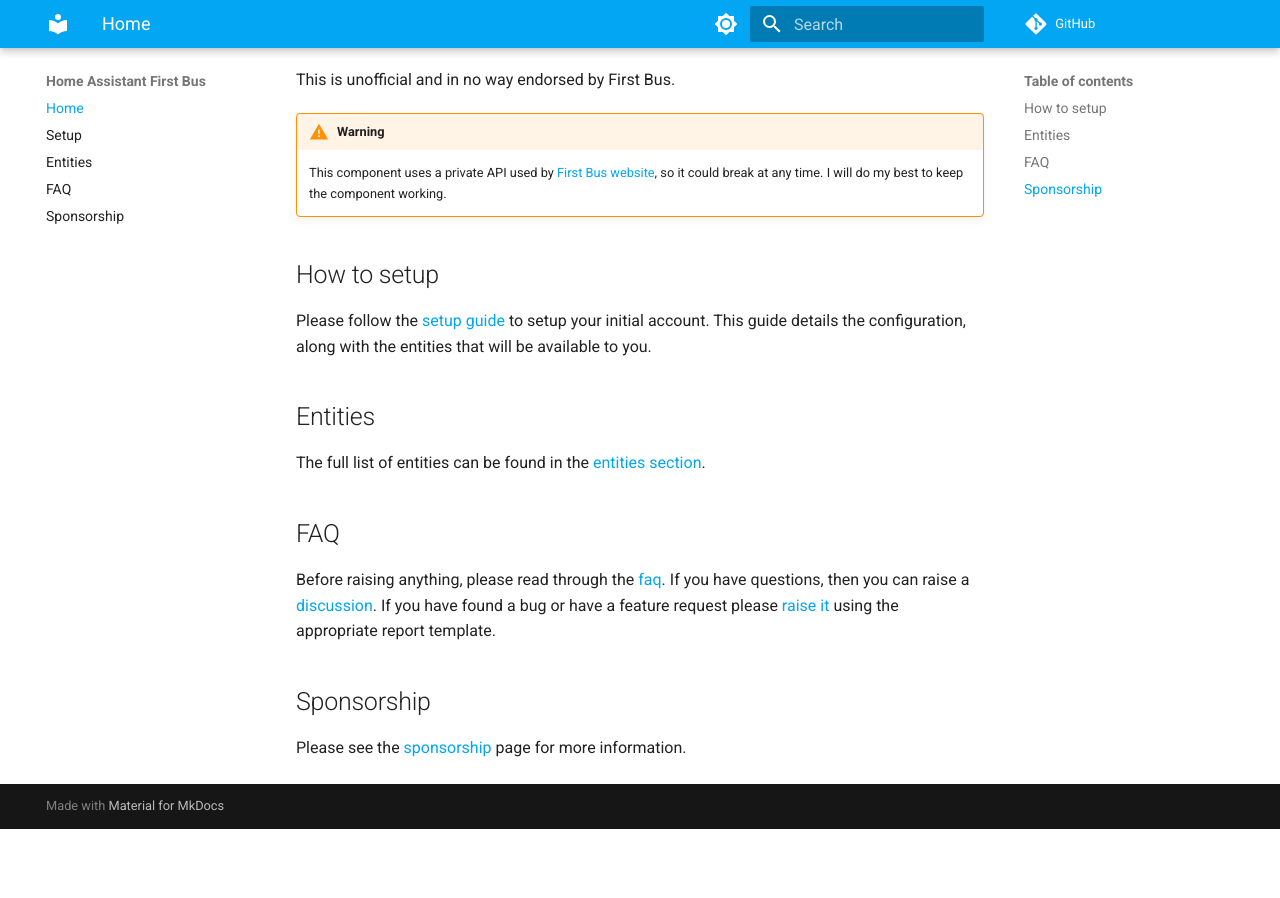
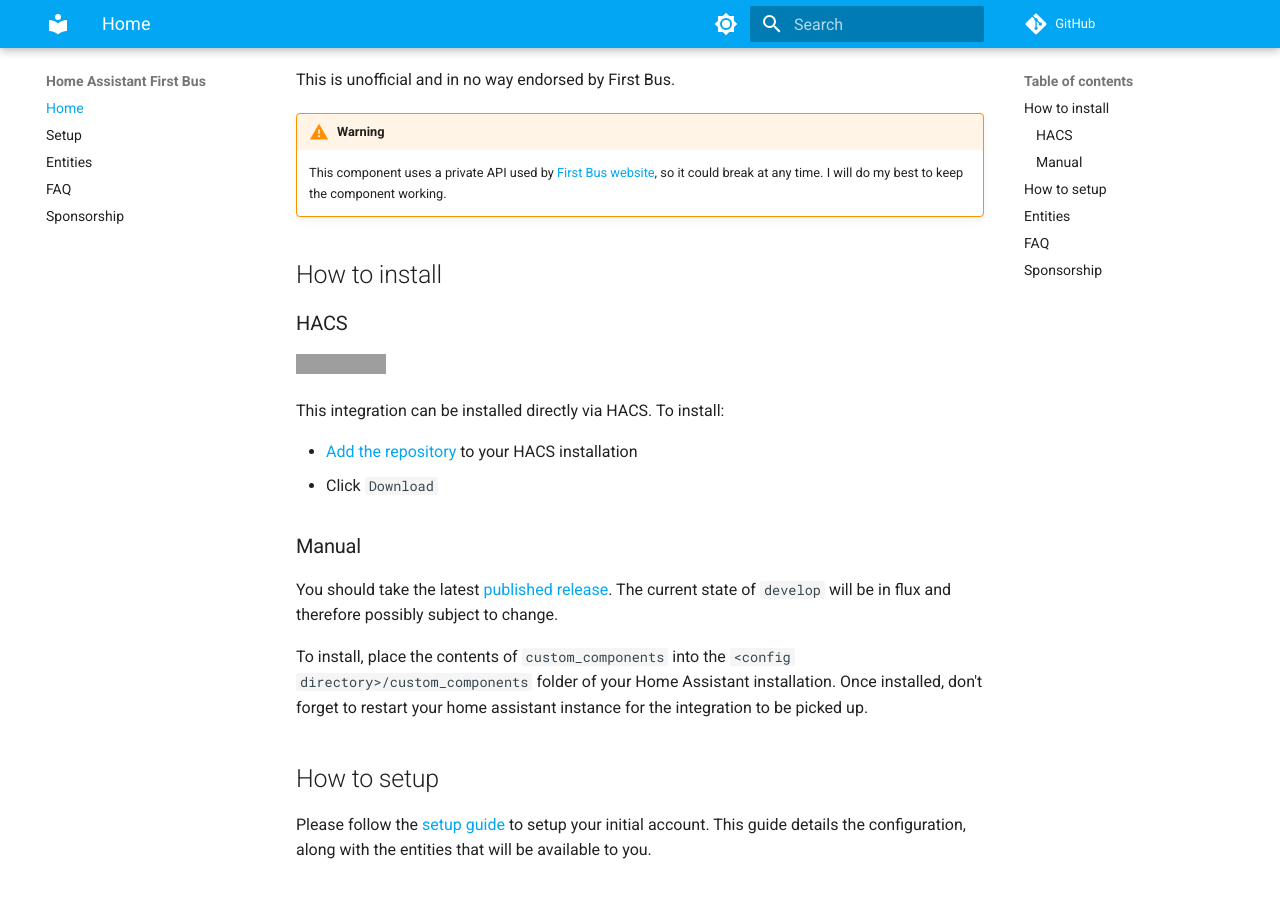
Before and after one commit to BottlecapDave/HomeAssistant-FirstBus, an MkDocs documentation site: the page built from _docs/index.md, in a window 1280 px wide and 900 px high, scrolled down 205 px. Built offline with MkDocs 1.6.1 and Material for MkDocs 9.7.7, drawn with Linux system fonts in a browser that asks for light colours; comment, search, counter and statistics services are not loaded; before the commit the page ends 1034 px from its top, so only the background shows below that; grey boxes are pictures that could not be loaded.

Commit message:
docs: Added installation details to docs

```diff
--- a/_docs/index.md
+++ b/_docs/index.md
@@ -7,6 +7,23 @@ This is unofficial and in no way endorsed by First Bus.
 !!! warning
 
     This component uses a private API used by [First Bus website](https://www.firstbus.co.uk/next-bus), so it could break at any time. I will do my best to keep the component working.
+
+## How to install
+
+### HACS
+
+[![hacs_badge](https://img.shields.io/badge/HACS-Default-41BDF5.svg?style=for-the-badge)](https://github.com/hacs/integration)
+
+This integration can be installed directly via HACS. To install:
+
+* [Add the repository](https://my.home-assistant.io/redirect/hacs_repository/?owner=BottlecapDave&repository=homeassistant-firstbus&category=integration) to your HACS installation
+* Click `Download`
+
+### Manual
+
+You should take the latest [published release](https://github.com/BottlecapDave/HomeAssistant-FirstBus/releases). The current state of `develop` will be in flux and therefore possibly subject to change.
+
+To install, place the contents of `custom_components` into the `<config directory>/custom_components` folder of your Home Assistant installation. Once installed, don't forget to restart your home assistant instance for the integration to be picked up.
 
 ## How to setup
 
```
